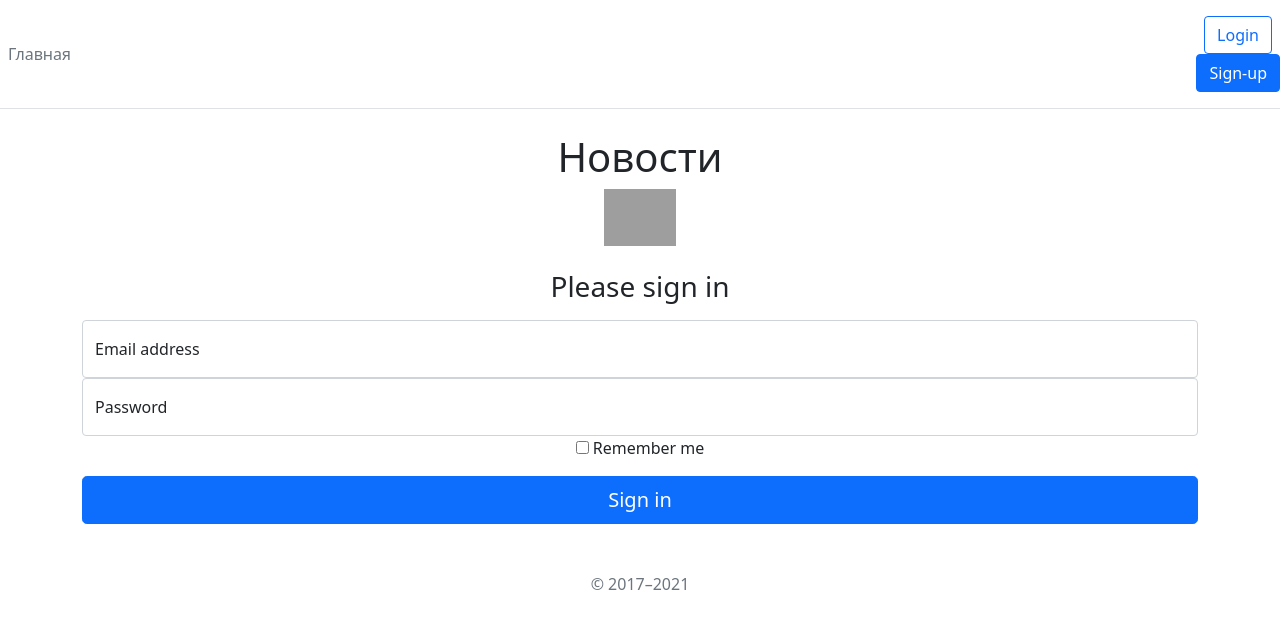
After one commit to NoNamePL/home_site, a Django app: page /login in a window 1280 px wide. The commit adds this page. Shown: the top 629 px of the page. Run offline with Django 4.2, Linux system fonts and the light colour scheme; grey boxes are pictures that could not be loaded.

Commit message:
Создание страницы авторизации

```diff
--- a/site_by_book/main/admin.py
+++ b/site_by_book/main/admin.py
@@ -1,6 +1,6 @@
 from django.contrib import admin
 
-from .models import NewsCart
+from .models import NewsCart, Login
 
 
 class NewCartAdmin(admin.ModelAdmin):
@@ -11,3 +11,4 @@
 
 
 admin.site.register(NewsCart, NewCartAdmin)
+admin.site.register(Login, NewCartAdmin)
--- a/site_by_book/main/models.py
+++ b/site_by_book/main/models.py
@@ -11,3 +11,8 @@
         verbose_name_plural = "Новости"
         verbose_name = 'Новость'
         ordering = ['-published']
+
+
+class Users(models.Model):
+    login = models.CharField(max_length=50, verbose_name='Логин')
+    password = models.CharField(max_length=50, verbose_name='Пароль')
--- a/site_by_book/main/templates/main/base.html
+++ b/site_by_book/main/templates/main/base.html
@@ -18,10 +18,12 @@
                 {% comment %}<li><a href="{% url 'about' %}" class="nav-link px-2 link-dark">Про нас</a></li>{% endcomment %}
             </ul>
 
-      <div class="col-md-3 text-end">
-        <button type="button" class="btn btn-outline-primary me-2">Login</button>
-        <button type="button" class="btn btn-primary">Sign-up</button>
-      </div>
+            <div class="col-md-3 text-end">
+                <form action="{url Users.login.html}">
+                    <button type="button" class="btn btn-outline-primary me-2">Login</button>
+                </form>
+                    <button type="button" class="btn btn-primary"  >Sign-up</button>
+            </div>
     </header>
 
 
--- /dev/null
+++ b/site_by_book/main/templates/main/login.html
@@ -0,0 +1,40 @@
+{% extends 'main/base.html' %}
+
+
+{% block title %}
+
+{% endblock %}
+
+{% block content %}
+<body class="text-center">
+
+<main class="form-signin">
+  <form>
+    <img class="mb-4" src="/docs/5.1/assets/brand/bootstrap-logo.svg" alt="" width="72" height="57">
+    <h1 class="h3 mb-3 fw-normal">Please sign in</h1>
+
+    <div class="form-floating">
+      <input type="email" class="form-control" id="floatingInput" placeholder="name@example.com">
+      <label for="floatingInput">Email address</label>
+    </div>
+    <div class="form-floating">
+      <input type="password" class="form-control" id="floatingPassword" placeholder="Password">
+      <label for="floatingPassword">Password</label>
+    </div>
+
+    <div class="checkbox mb-3">
+      <label>
+        <input type="checkbox" value="remember-me"> Remember me
+      </label>
+    </div>
+    <button class="w-100 btn btn-lg btn-primary" type="submit">Sign in</button>
+    <p class="mt-5 mb-3 text-muted">© 2017–2021</p>
+  </form>
+</main>
+
+
+
+
+
+</body>
+{% endblock %}
--- a/site_by_book/main/urls.py
+++ b/site_by_book/main/urls.py
@@ -3,8 +3,9 @@
 from django.conf import settings
 from django.conf.urls.static import static
 
-from .views import index
+from .views import index, login
 
 urlpatterns = [
     path('', index, name='home'),
+    path('login', login, name='login')
 ] + static(settings.MEDIA_URL, document_root=settings.MEDIA_ROOT)
--- a/site_by_book/main/views.py
+++ b/site_by_book/main/views.py
@@ -1,7 +1,7 @@
 from django.shortcuts import render
 from django.template import loader
 
-from .models import NewsCart
+from .models import NewsCart, Users
 
 
 def index(request):
@@ -9,3 +9,9 @@
     news_cards = NewsCart.objects.all()
     context = {"news_cards": news_cards}
     return render(request, "main/index.html", context)
+
+
+def login(request):
+    users = Users.objects.all()
+    context = {"news_cards": users}
+    return render(request, "main/login.html", context)
```
